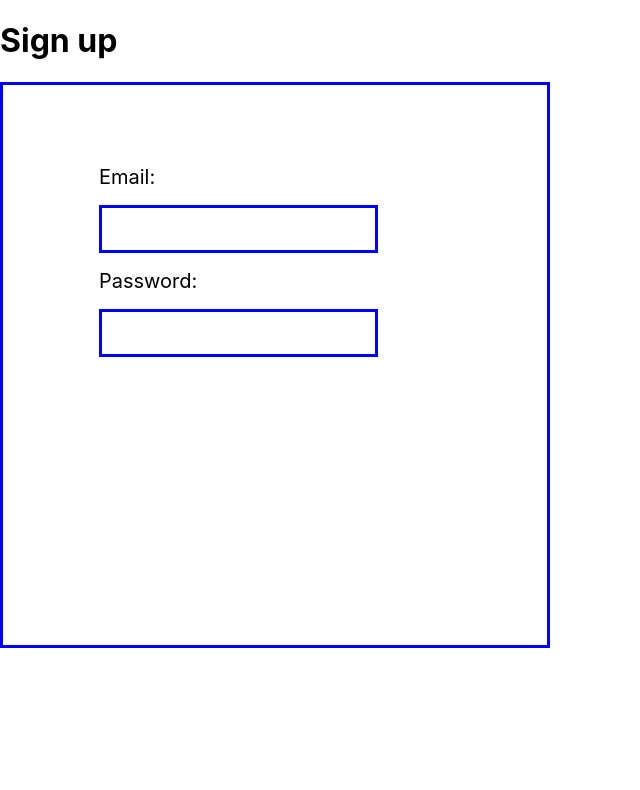
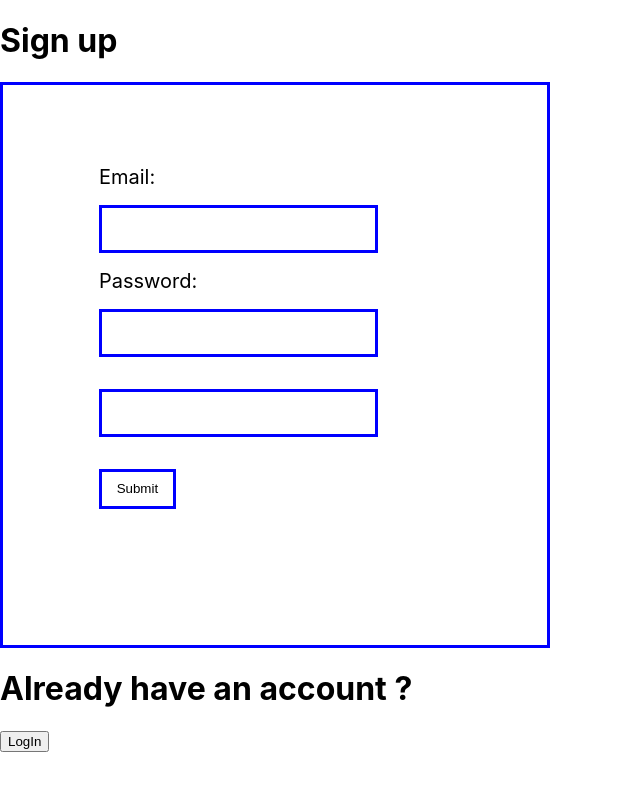
Before and after one commit to ephieo/DLS-TFB, a React (Create React App) app: page /signup in a window 1280 px wide. Shown: the top 790 px of the page, without its empty margins (0-640 px from the left). Built offline with nearby package versions, Linux system fonts and the light colour scheme.

Commit message:
Creating authContext file and creating context providers
Co-authored-by:Jihyun Jang <jhjang742@gmail.com>

```diff
--- a/src/components/Form.js
+++ b/src/components/Form.js
@@ -18,3 +18,11 @@ export const Label = styled.label`
   font-size: 20px;
   margin: 1rem;
 `;
+
+export const SubmitButton = styled.input`
+  width: 20%;
+  height: 10%;
+  border: solid blue 3px;
+  margin: 1rem;
+  background: transparent;
+`;
--- a/src/pages/login.js
+++ b/src/pages/login.js
@@ -1,5 +1,6 @@
 import React from 'react';
-import { Form, Input, Label } from './../components/Form';
+import { Form, Input, Label, SubmitButton } from './../components/Form';
+import { Link } from 'react-router-dom';
 
 function Login() {
   return (
@@ -12,7 +13,12 @@ function Login() {
         <Label for="email">Password:</Label>
         <br />
         <Input type="password" id="password" name="password" />
+        <SubmitButton type="submit" />
       </Form>
+      <h1>No account ? signup here: </h1>
+      <Link to="/signup">
+        <button>SignUp</button>
+      </Link>
     </body>
   );
 }
--- a/src/pages/signup.js
+++ b/src/pages/signup.js
@@ -1,18 +1,39 @@
-import React from 'react';
-import { Form, Input, Label } from './../components/Form';
+import React, { useRef } from 'react';
+import { Form, Input, Label, SubmitButton } from './../components/Form';
+import { Link } from 'react-router-dom';
 
 function Signup() {
+  const emailRef = useRef();
+  const passwordRef = useRef();
+  const confirmPasswordRef = useRef();
   return (
     <body>
       <h1>Sign up</h1>
       <Form>
         <Label for="email">Email:</Label>
         <br />
-        <Input type="email" id="email" name="email" />
+        <Input type="email" id="email" name="email" ref={emailRef} />
         <Label for="email">Password:</Label>
         <br />
-        <Input type="password" id="password" name="password" />
+        <Input
+          type="password"
+          id="password"
+          name="password"
+          ref={passwordRef}
+        />
+        <Input
+          type="password"
+          id="confirmPassword"
+          name="confirmPassword"
+          ref={confirmPasswordRef}
+        />
+
+        <SubmitButton type="submit" />
       </Form>
+      <h1> Already have an account ? </h1>
+      <Link to="/login">
+        <button>LogIn</button>
+      </Link>
     </body>
   );
 }
```
Also changed, not shown: src/contexts/AuthContext.js (added, +24 -0 lines), src/database/firebase.js (added, +15 -0 lines), 1 other file (tests, documents, lock files or other folders).
